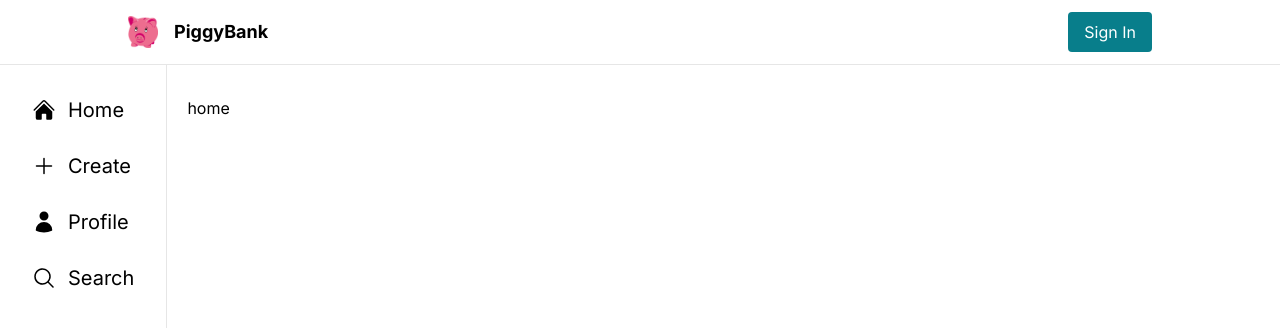
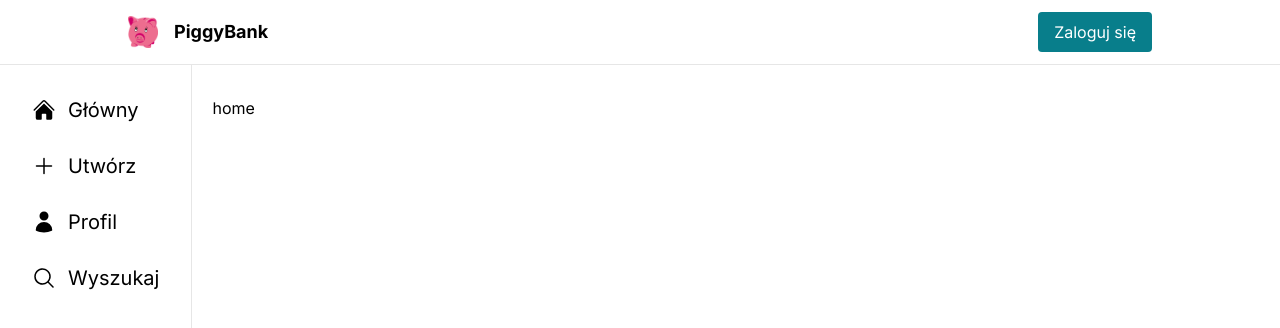
Before and after one commit to mateuszbizon/piggy_bank_app_nextjs, a Next.js app: page / in a window 1280 px wide. Shown: the top 328 px of the page. Built offline with nearby package versions, Linux system fonts and the light colour scheme; no server answers.

Commit message:
changed app language to pl

```diff
--- a/app/(auth)/layout.tsx
+++ b/app/(auth)/layout.tsx
@@ -5,8 +5,8 @@
 const inter = Inter({ subsets: ["latin"] });
 
 export const metadata: Metadata = {
-  title: "Piggy bank manager",
-  description: "Controlling the amount of money in the piggy bank",
+	title: "Skarbonka online",
+	description: "Wyświetlanie i zarządzanie zawartością skarbonki",
 };
 
 export default function RootLayout({
@@ -16,7 +16,7 @@
 }>) {
   return (
     <ClerkProvider>
-      <html lang="en">
+      <html lang="pl">
         <body className={inter.className}>{children}</body>
       </html>
     </ClerkProvider>
--- a/app/(root)/layout.tsx
+++ b/app/(root)/layout.tsx
@@ -9,8 +9,8 @@
 const inter = Inter({ subsets: ["latin"] });
 
 export const metadata: Metadata = {
-	title: "Piggy bank manager",
-	description: "Controlling the amount of money in the piggy bank",
+	title: "Skarbonka online",
+	description: "Wyświetlanie i zarządzanie zawartością skarbonki",
 };
 
 export default function RootLayout({
@@ -20,7 +20,7 @@
 }>) {
 	return (
 		<ClerkProvider>
-			<html lang='en'>
+			<html lang='pl'>
 				<body className={inter.className}>
 					<Topbar />
 					<main className='flex'>
--- a/components/shared/LeftSidebar.tsx
+++ b/components/shared/LeftSidebar.tsx
@@ -8,17 +8,17 @@
 import Link from "next/link";
 
 export const sidebarItems = [
-	{ route: "/", icon: <HomeIcon className='h-6 w-6' />, text: "Home" },
-	{ route: "/create", icon: <PlusIcon className='h-6 w-6' />, text: "Create" },
+	{ route: "/", icon: <HomeIcon className='h-6 w-6' />, text: "Główny" },
+	{ route: "/create", icon: <PlusIcon className='h-6 w-6' />, text: "Utwórz" },
 	{
 		route: "/profile",
 		icon: <UserIcon className='h-6 w-6' />,
-		text: "Profile",
+		text: "Profil",
 	},
 	{
 		route: "/search",
 		icon: <MagnifyingGlassIcon className='h-6 w-6' />,
-		text: "Search",
+		text: "Wyszukaj",
 	},
 ];
 
--- a/components/shared/Topbar.tsx
+++ b/components/shared/Topbar.tsx
@@ -23,7 +23,7 @@
 					<ArrowRightEndOnRectangleIcon className='h-6 w-6' />
 				</Link>
 				<Link href="/sign-in" className="main-btn hidden md:block">
-					<span>Sign In</span>
+					<span>Zaloguj się</span>
 				</Link>
 			</SignedOut>
 			<SignedIn>
@@ -35,7 +35,7 @@
                 </SignOutButton>
 				<SignOutButton>
 					<Link href="/sign-in" className="main-btn hidden md:block">
-						<span>Sign Out</span>
+						<span>Wyloguj się</span>
 					</Link>
 				</SignOutButton>
 			</SignedIn>
```
